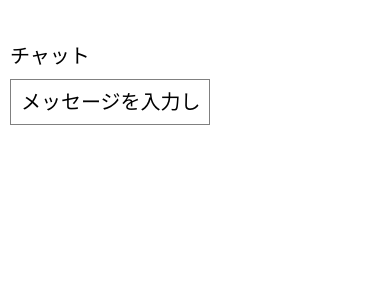
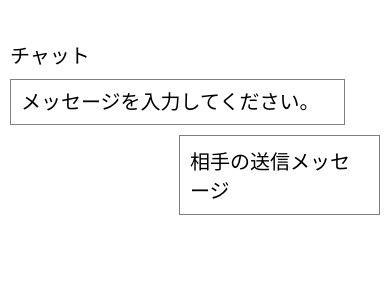
Before and after one commit to ikeyu0806/react-native-chat-app, a React Native app: screen / in a window 390 px wide. Shown: the top 300 px of the page. Built offline with nearby package versions, Linux system fonts and the light colour scheme.

Commit message:
implement other text message

```diff
--- a/App.js
+++ b/App.js
@@ -1,4 +1,3 @@
-import { StatusBar } from 'expo-status-bar';
 import React from 'react';
 import { StyleSheet, Text, TextInput, View } from 'react-native';
 
@@ -6,10 +5,19 @@ export default function App() {
   return (
     <View style={styles.container}>
       <Text style={styles.title}>チャット</Text>
-       <TextInput
-        style={styles.sendTextInput}
-        placeholder="メッセージを入力してください。"
-      />
+      <View style={styles.message}>
+        <TextInput
+          style={styles.selfTextInput}
+          placeholder="メッセージを入力してください。"
+        />
+        <View style={styles.space} />
+      </View>
+      <View style={styles.message}>
+        <View style={styles.space} />
+        <Text
+          style={styles.otherMessage}
+        >相手の送信メッセージ</Text>
+      </View>
     </View>
   );
 }
@@ -18,18 +26,37 @@ const styles = StyleSheet.create({
   container: {
     marginTop: 40
   },
+  message: {
+    flexDirection: 'row'
+  },
   title: {
     fontSize: 20,
     marginLeft: 10,
   },
-  sendTextInput: {
+  space: {
+    flex: 1,
+    flexDirection: 'row',
+  },
+  selfTextInput: {
     marginTop: 10,
     padding: 10,
     fontSize: 20,
-    width: 200,
     borderWidth: 1,
     borderColor: 'gray',
+    flex: 1,
+    flexDirection: 'row',
     justifyContent: 'flex-start',
     marginLeft: 10,
+  },
+  otherMessage: {
+    marginTop: 10,
+    padding: 10,
+    fontSize: 20,
+    borderWidth: 1,
+    borderColor: 'gray',
+    flex: 1,
+    flexDirection: 'row',
+    justifyContent: 'flex-end',
+    marginRight: 10,
   }
 });
```
